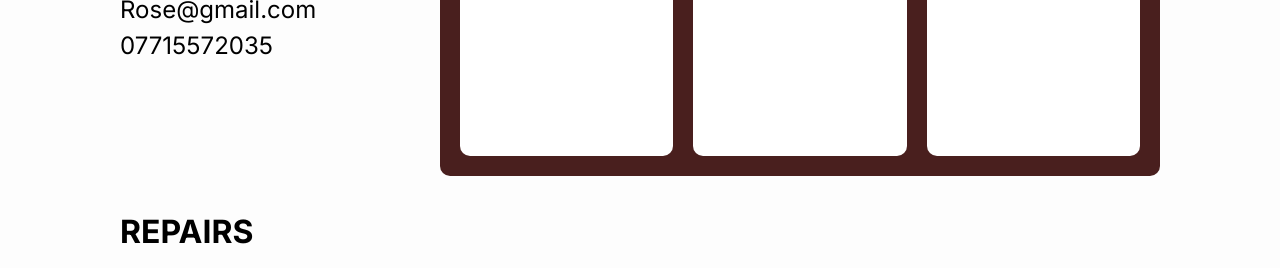
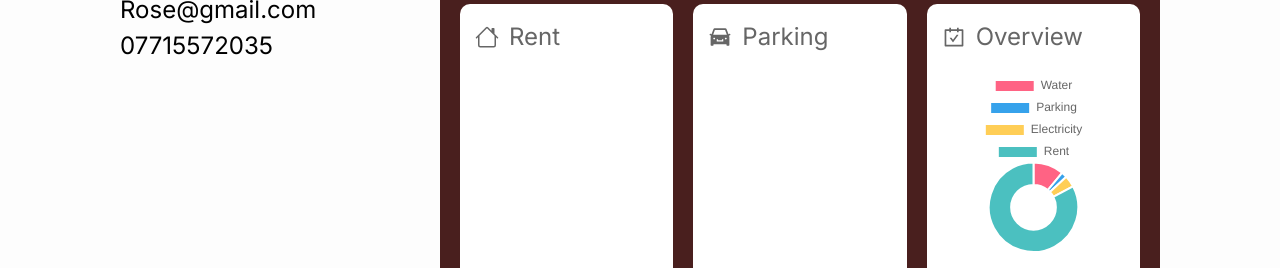
Before and after one commit to chingu-voyages/v36-geckos-team-06, a Next.js app: page /landlord/RoomPage in a window 1280 px wide. Shown: the part 684-952 px from the top of the page. Built offline with nearby package versions, Linux system fonts and the light colour scheme.

Commit message:
feat: added doughnut chart

```diff
--- a/package.json
+++ b/package.json
@@ -11,8 +11,10 @@
     "commit": "cz"
   },
   "dependencies": {
+    "chart.js": "^3.7.0",
     "next": "12.0.7",
     "react": "17.0.2",
+    "react-chartjs-2": "^4.0.1",
     "react-dom": "17.0.2",
     "react-icons": "^4.3.1",
     "styled-components": "^5.3.3"
--- /dev/null
+++ b/src/components/Room/DoughnutChart.jsx
@@ -0,0 +1,112 @@
+/* eslint-disable react/prop-types */
+import React from 'react';
+import styled from 'styled-components';
+import { Doughnut } from 'react-chartjs-2';
+import {
+  Chart,
+  ArcElement,
+  LineElement,
+  BarElement,
+  PointElement,
+  BarController,
+  BubbleController,
+  DoughnutController,
+  LineController,
+  PieController,
+  PolarAreaController,
+  RadarController,
+  ScatterController,
+  CategoryScale,
+  LinearScale,
+  LogarithmicScale,
+  RadialLinearScale,
+  TimeScale,
+  TimeSeriesScale,
+  Decimation,
+  Filler,
+  Legend,
+  Title,
+  Tooltip,
+} from 'chart.js';
+
+Chart.register(
+  ArcElement,
+  LineElement,
+  BarElement,
+  PointElement,
+  BarController,
+  BubbleController,
+  DoughnutController,
+  LineController,
+  PieController,
+  PolarAreaController,
+  RadarController,
+  ScatterController,
+  CategoryScale,
+  LinearScale,
+  LogarithmicScale,
+  RadialLinearScale,
+  TimeScale,
+  TimeSeriesScale,
+  Decimation,
+  Filler,
+  Legend,
+  Title,
+  Tooltip
+);
+
+const data = {
+  labels: ['Water', 'Parking', 'Electricity', 'Rent'],
+  datasets: [
+    {
+      label: '# of Votes',
+      data: [12, 19, 3, 5, 2, 3],
+      backgroundColor: [
+        'rgba(255, 99, 132, 1)',
+        'rgba(54, 162, 235, 1)',
+        'rgba(255, 206, 86, 1)',
+        'rgba(75, 192, 192, 1)',
+        'rgba(153, 102, 255, 1)',
+        'rgba(255, 159, 64, 1)',
+      ],
+    },
+  ],
+};
+
+const options = {
+  maintainAspectRation: false,
+  legend: {
+    labels: {
+      fontSize: 26,
+    },
+  },
+  showTooltips: true,
+};
+
+const ChartContainer = styled.div``;
+
+const DoughnutChart = ({ charges: { water, rent, electricity, parking } }) => (
+  <ChartContainer>
+    <Doughnut
+      data={{
+        labels: ['Water', 'Parking', 'Electricity', 'Rent'],
+        datasets: [
+          {
+            label: '# of Votes',
+            data: [water, parking, electricity, rent],
+            backgroundColor: [
+              'rgba(255, 99, 132, 1)',
+              'rgba(54, 162, 235, 1)',
+              'rgba(255, 206, 86, 1)',
+              'rgba(75, 192, 192, 1)',
+              'rgba(153, 102, 255, 1)',
+              'rgba(255, 159, 64, 1)',
+            ],
+          },
+        ],
+      }}
+      options={options}
+    />
+  </ChartContainer>
+);
+export default DoughnutChart;
--- a/src/pages/landlord/RoomPage.jsx
+++ b/src/pages/landlord/RoomPage.jsx
@@ -5,6 +5,8 @@ import { FaFileContract } from 'react-icons/fa';
 import { AiFillCar, AiOutlineCarryOut } from 'react-icons/ai';
 import { BsHouse, BsWrench, BsCircle } from 'react-icons/bs';
 import Image from 'next/image';
+
+import DoughnutChart from '../../components/Room/DoughnutChart';
 import RepairSection from '../../components/common/RepairSection';
 import Layout from '../../components/common/Layout';
 import profilePic from '../../../public/profilePic.jpg';
@@ -101,7 +103,7 @@ const CurrentBalances = styled.div`
   height: 300px;
   background: #491f1e;
   border-radius: 10px;
-  height: 532px;
+  height: 700px;
 `;
 
 const CurrentBalanceTile = styled.div`
@@ -211,6 +213,7 @@ const RoomPage = () => (
             <AiOutlineCarryOut />
             Overview
           </TileHeader>
+          <DoughnutChart charges={roomData.charges} />
         </CurrentBalanceTile>
       </CurrentBalances>
     </ProfileSection>
```
Also changed, not shown: 1 other file (tests, documents, lock files or other folders).
